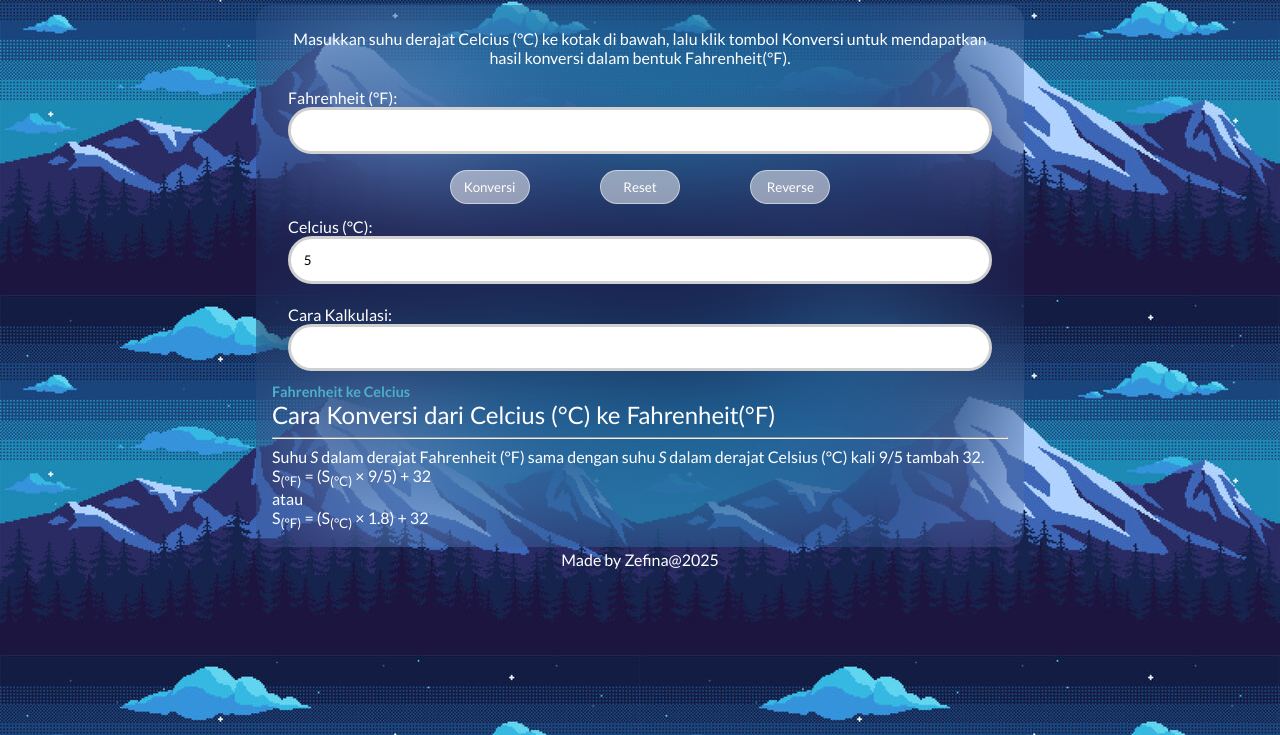
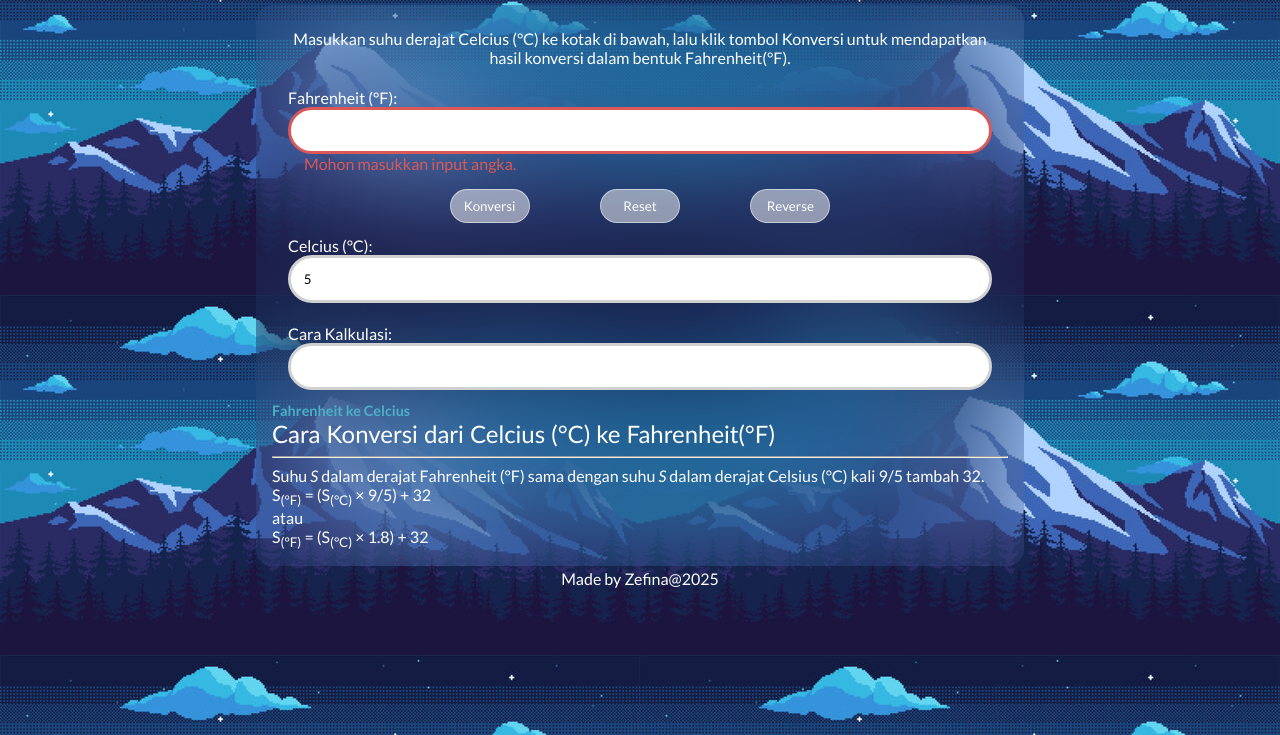
Before and after one commit to revou-fundamental-course/03-feb-25-zefinazein, a plain HTML site: page index.html in a window 1280 px wide. Both pictures are taken after typing "5" into the empty fields and a click on the button "Reverse". Shown: the part 65-800 px from the top of the page. Drawn offline with Linux system fonts and the light colour scheme; a web font is replaced by a local one.

Commit message:
final update

```diff
--- a/css/style.css
+++ b/css/style.css
@@ -56,6 +56,20 @@ main{
     margin: 0.3rem 0.5rem;
     display: flex;
     flex-direction: column;
+}
+
+.exception{
+    color: rgb(218, 88, 88);
+    margin-left: 1rem;
+    font-size: 1rem;
+}
+
+span.active-except{
+    display: none;
+}
+
+input.act-except{
+    border: 0.2rem solid rgb(218, 88, 88);
 }
 
 .textbox{
--- a/index.html
+++ b/index.html
@@ -28,6 +28,7 @@
                 <div class="input">
                     <label for="input-celcius">Celcius (&deg;C):</label>
                     <input type="number" name="input-suhu" id="input-celcius" class="textbox">
+                    <span class="exception active-except">Mohon masukkan input angka.</span>
                     <div class="tombol">
                         <button class="tombol-konversi">Konversi</button>
                         <button class="tombol-reset"> Reset</button>
--- a/js/script.js
+++ b/js/script.js
@@ -1,6 +1,8 @@
 const tombolKonversi = document.querySelector('.tombol-konversi');
 const tombolReset = document.querySelector('.tombol-reset');
 const tombolReverse = document.querySelector('.tombol-reverse');
+const except = document.querySelector('.exception');
+const exceptBorder = document.querySelector('.textbox');
 
 let labelCelcius = document.querySelector('label[for=input-celcius]');
 let labelFahrenheit = document.querySelector('label[for=output-fahrenheit]');
@@ -12,8 +14,14 @@ function konversiSuhu(){
     let value = textCelcius.value.trim();
 
     if(isNaN(value) || value === ""){
-        alert('Mohon masukkan input angka !!!');
+        except.classList.toggle('active-except');
+        exceptBorder.classList.toggle('act-except');
         return;
+    }
+
+    if(!except.classList.contains('active-except')){
+        except.classList.toggle('active-except');
+        exceptBorder.classList.toggle('act-except');
     }
 
     if(labelCelcius.innerHTML.includes('Fahrenheit')) {
@@ -39,6 +47,11 @@ tombolReset.addEventListener('click', (e) => {
 
 tombolReverse.addEventListener('click', (e) => {
     e.preventDefault();
+
+    if(!except.classList.contains('active-except')){
+        except.classList.toggle('active-except');
+        exceptBorder.classList.toggle('act-except');
+    }
 
     let tempLabel = labelCelcius.innerHTML;
     labelCelcius.innerHTML = labelFahrenheit.innerHTML;
```
